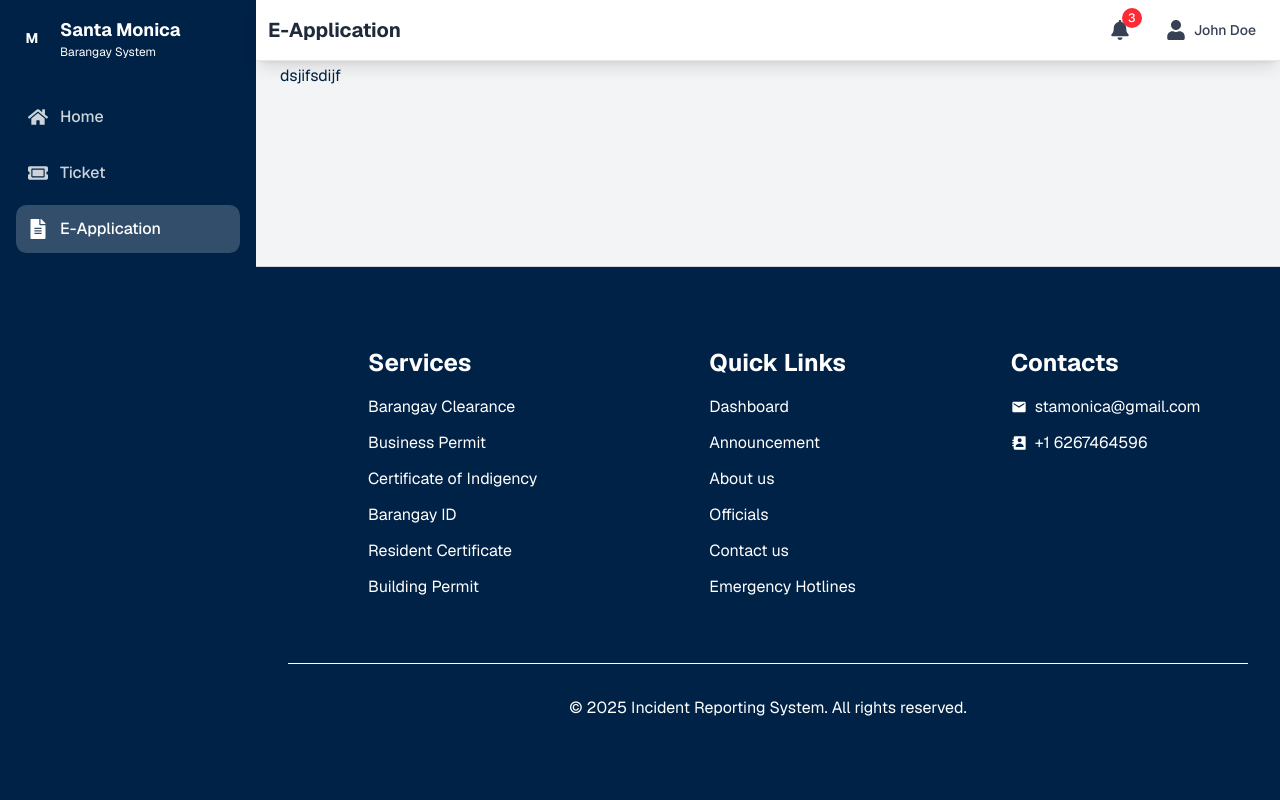
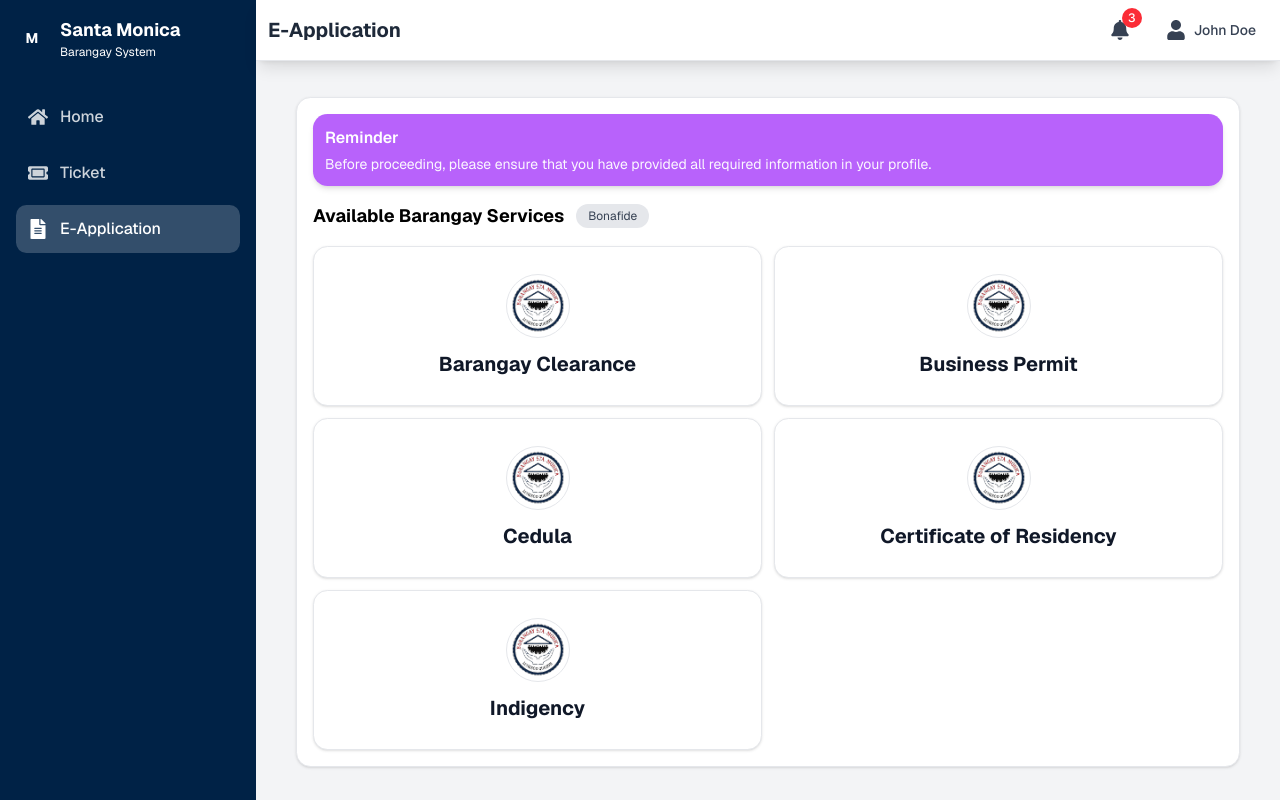
Before and after one commit to lash0000/monica, a React (Vite) app: page /e-application in a window 1280 px wide. Shown: the top 800 px of the page. Built offline with nearby package versions, Linux system fonts and the light colour scheme.

Commit message:
e application

```diff
--- a/src/pages/user/pages/NewPage.jsx
+++ b/src/pages/user/pages/NewPage.jsx
@@ -1,9 +1,71 @@
+import { useNavigate } from 'react-router-dom';
+
 function NewPage() {
+    const navigate = useNavigate();
+
+    const services = [
+        { name: 'Barangay Clearance', key: 'clearance' },
+        { name: 'Business Permit', key: 'business-permit' },
+        { name: 'Cedula', key: 'cedula' },
+        { name: 'Certificate of Residency', key: 'residency' },
+        { name: 'Indigency', key: 'indigency' },
+    ];
+
+    const handleOpen = (serviceKey) => {
+        // TODO: Wire up navigation to the proper flow when available
+        // Keeping simple for now, stay on page
+        // Example: navigate(`/e-application/${serviceKey}`)
+    };
+
     return (
-        <>
-         <div>dsjifsdijf</div>
-        </>
-    )
+        <div className="min-h-[calc(100vh-4rem)] flex items-center">
+            <div className="w-full max-w-5xl mx-auto px-4 py-8">
+                <div className="bg-white rounded-xl border border-gray-200 p-4 shadow-sm">
+                    {/* Reminder banner */}
+                    <div className="bg-[#B151FB]/90 text-white rounded-xl p-3 mb-4 shadow-md">
+                        <div className="font-semibold mb-1">Reminder</div>
+                        <p className="text-sm opacity-95">
+                            Before proceeding, please ensure that you have provided all required
+                            information in your profile.
+                        </p>
+                    </div>
+
+                    {/* Header */}
+                    <div className="flex items-center gap-3 mb-4">
+                        <h2 className="text-lg font-bold text-black">Available Barangay Services</h2>
+                        <span className="text-xs bg-gray-200 text-gray-700 px-3 py-1 rounded-full">Bonafide</span>
+                    </div>
+
+                    <div className="grid grid-cols-1 md:grid-cols-2 gap-3">
+                        {services.map((service, idx) => (
+                            <button
+                                key={service.key}
+                                type="button"
+                                onClick={() => handleOpen(service.key)}
+                                className="bg-white rounded-xl border border-gray-200 shadow-sm hover:shadow-md transition-all text-left p-4 flex flex-col items-center gap-3 cursor-pointer group min-h-[160px] justify-center"
+                            >
+                                <div className="w-16 h-16 rounded-full border border-gray-200 grid place-items-center overflow-hidden bg-white">
+                                    <img
+                                        src="/assets/images/mata.svg"
+                                        alt="Barangay Seal"
+                                        className="w-14 h-14 object-contain"
+                                        onError={(e) => {
+                                            e.currentTarget.style.display = 'none';
+                                        }}
+                                    />
+                                </div>
+                                <div className="text-center">
+                                    <div className="font-bold text-gray-900 group-hover:text-black text-xl">
+                                        {service.name}
+                                    </div>
+                                </div>
+                            </button>
+                        ))}
+                    </div>
+                </div>
+            </div>
+        </div>
+    );
 }
 
 export default NewPage;
```
